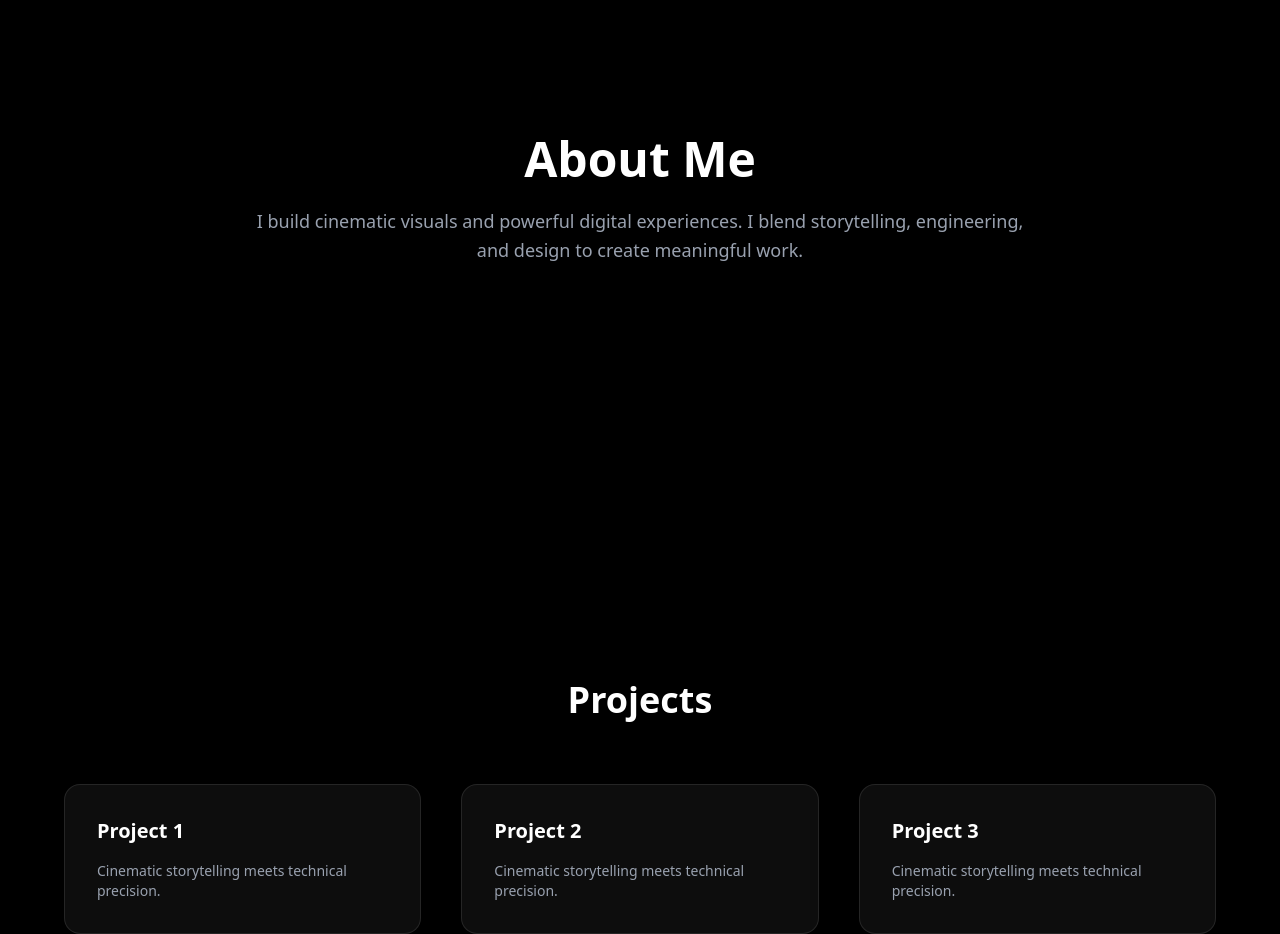
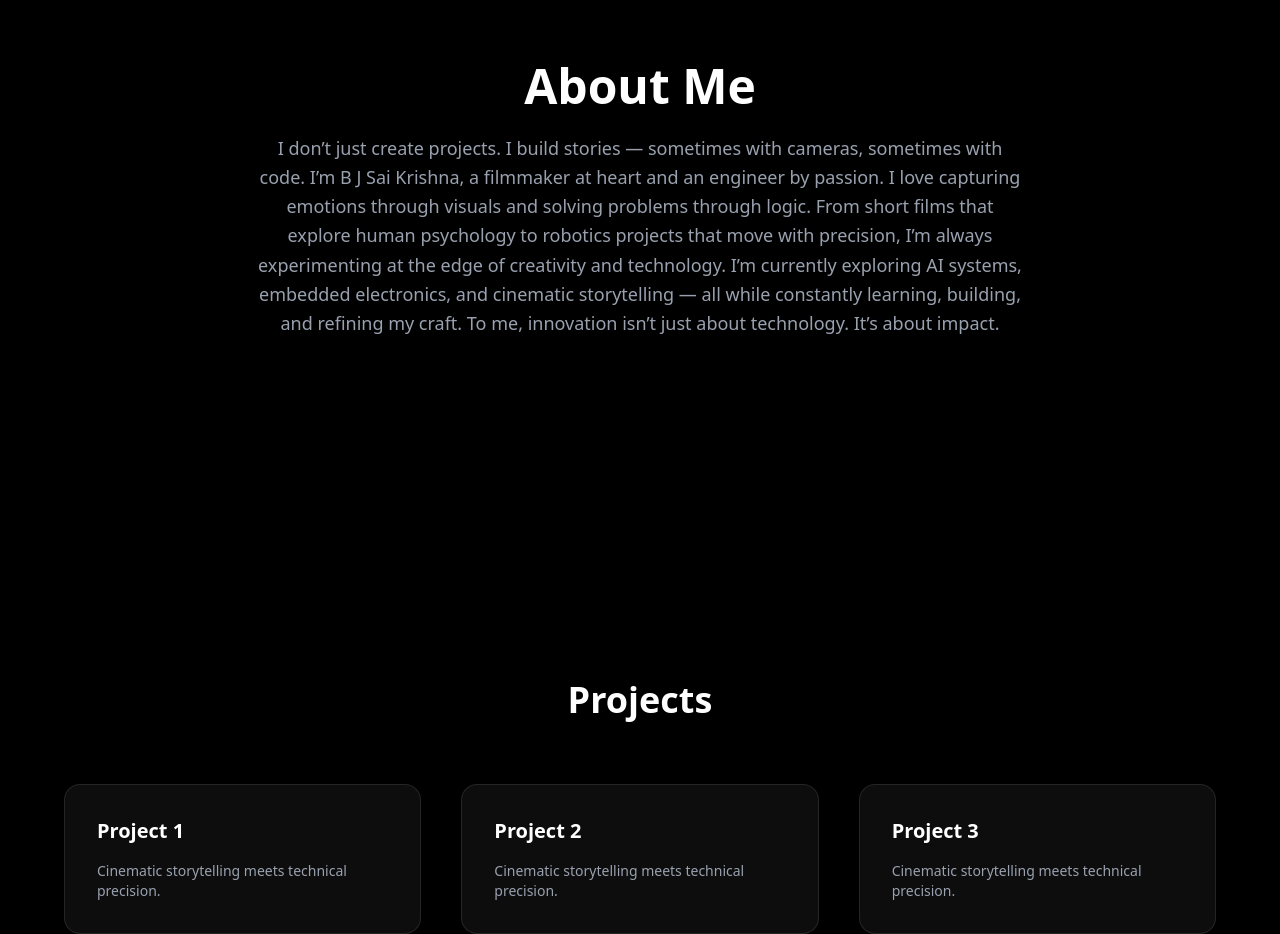
Before and after one commit to Saikrishnadotpng/portfolio, a Next.js app: page / in a window 1280 px wide. Shown: the part 1400-2334 px from the top of the page. Built offline with nearby package versions, Linux system fonts and the light colour scheme.

Commit message:
Updated portfolio UI

```diff
--- a/app/page.tsx
+++ b/app/page.tsx
@@ -151,8 +151,11 @@ export default function Home() {
             About Me
           </h2>
           <p className="text-gray-400 leading-relaxed text-lg">
-            I build cinematic visuals and powerful digital experiences.
-            I blend storytelling, engineering, and design to create meaningful work.
+            I don’t just create projects. I build stories — sometimes with cameras, sometimes with code.
+            I’m B J Sai Krishna, a filmmaker at heart and an engineer by passion. I love capturing emotions through visuals and solving problems through logic.
+            From short films that explore human psychology to robotics projects that move with precision, I’m always experimenting at the edge of creativity and technology.
+            I’m currently exploring AI systems, embedded electronics, and cinematic storytelling — all while constantly learning, building, and refining my craft.
+            To me, innovation isn’t just about technology. It’s about impact.
           </p>
         </div>
       </motion.section>
```
